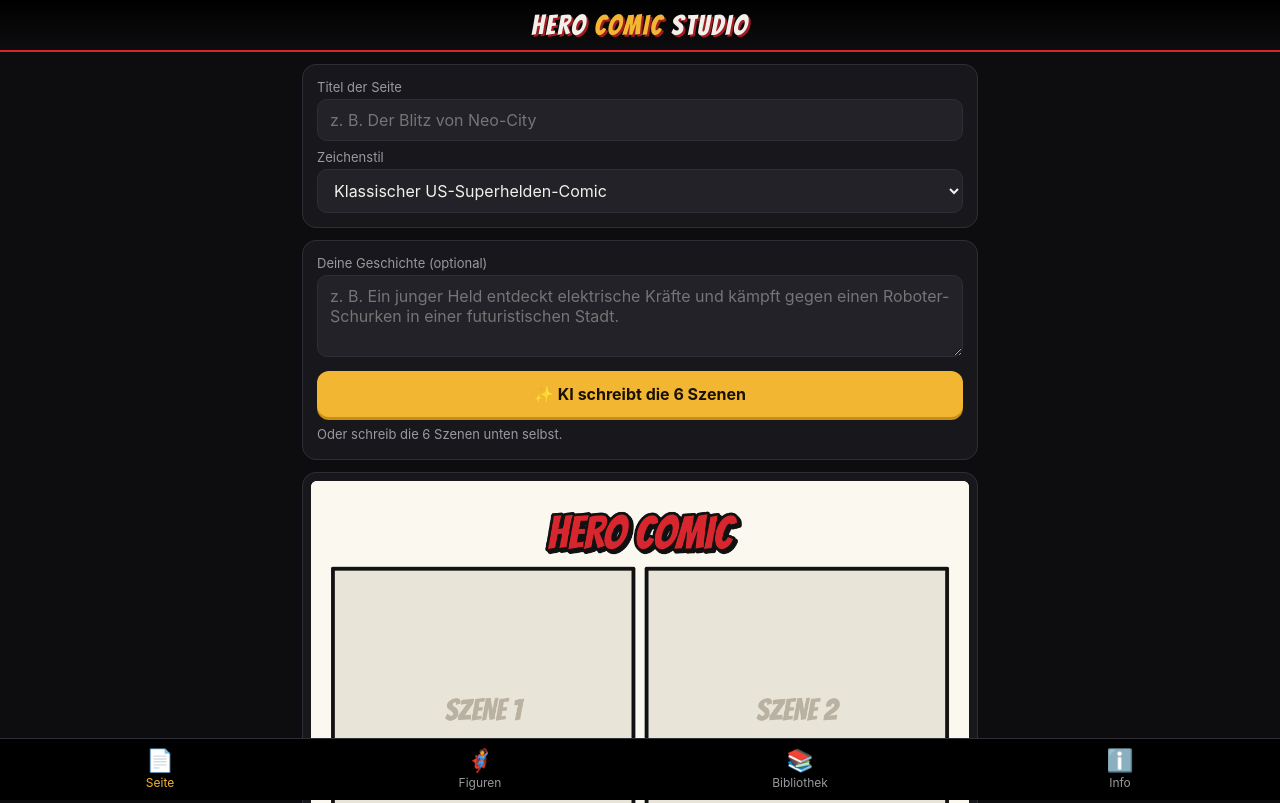
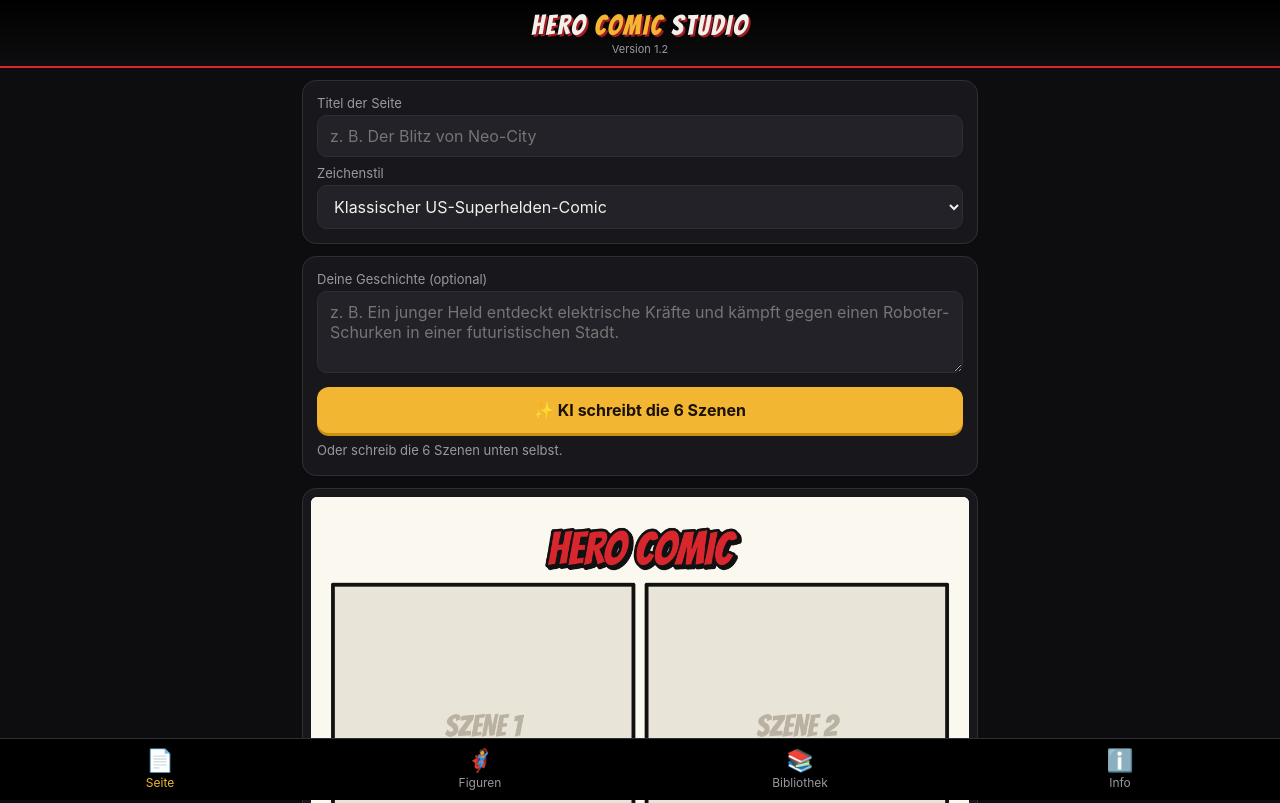
Before and after one commit to h2myshf2dj-alt/hero-comic-studio, a plain HTML site: page index.html in a window 1280 px wide. Shown: the top 803 px of the page. Drawn offline with Linux system fonts and the light colour scheme.

Commit message:
Versionsanzeige (1.2)
Co-Authored-By: Claude Opus 5.5 <noreply@anthropic.com>
Claude-Session: https://claude.ai/code/session_014LP8r6gye167i8FT1fToDR

```diff
--- a/app.js
+++ b/app.js
@@ -1,4 +1,5 @@
 // Hero Comic Studio – Bedienung
+const APP_VERSION = "1.2";
 const $ = (id) => document.getElementById(id);
 
 const state = {
@@ -331,6 +332,7 @@ function showView(id) {
 
 // ---------- Start ----------
 function init() {
+  $("version").textContent = "Version " + APP_VERSION;
   const sel = $("pageStyle");
   STYLES.forEach(s => { const o = document.createElement("option"); o.value = s.id; o.textContent = s.name; sel.appendChild(o); });
 
--- a/index.html
+++ b/index.html
@@ -21,6 +21,7 @@
 
 <header class="top">
   <div class="logo">HERO <span>COMIC</span> STUDIO</div>
+  <div id="version" class="version"></div>
 </header>
 
 <main>
--- a/style.css
+++ b/style.css
@@ -33,6 +33,7 @@ body {
   text-shadow: 2px 2px 0 var(--red-dark);
 }
 .logo span { color: var(--gold); }
+.version { text-align: center; font-size: 11px; color: var(--muted); margin-top: 2px; }
 
 main { max-width: 700px; margin: 0 auto; padding: 12px 12px 0; }
 .view { display: none; }
--- a/sw.js
+++ b/sw.js
@@ -1,5 +1,5 @@
 // Offline-Speicher für die App-Dateien (KI-Bilder werden nicht zwischengespeichert)
-const CACHE = "hcs-v2";
+const CACHE = "hcs-v3";
 const FILES = ["./", "index.html", "style.css", "store.js", "ai.js", "render.js", "app.js",
   "manifest.json", "icon-180.png", "icon-192.png", "icon-512.png"];
 
```
